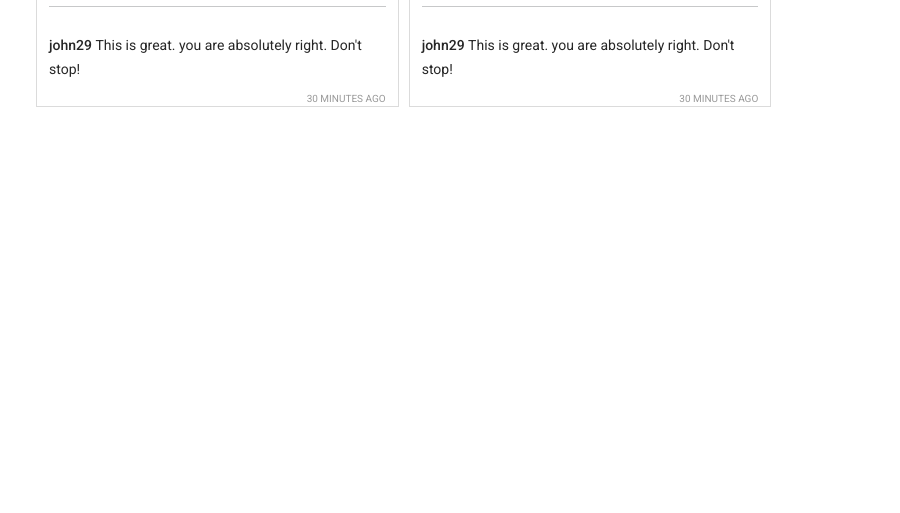
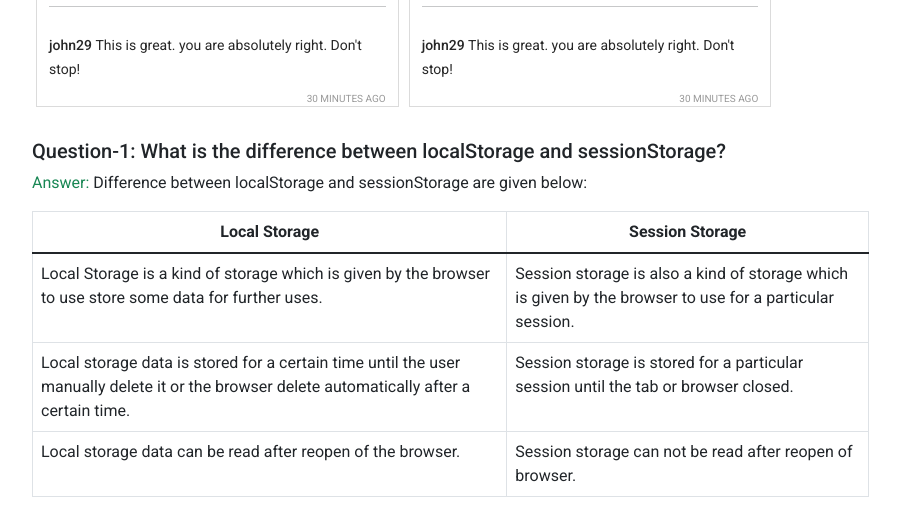
Before and after one commit to noman081/insta-sohor, a plain HTML site: page index.html in a window 1280 px wide. Shown: the part 1425-1938 px from the top of the page, without its empty margins (50-950 px from the left). Before the commit the page ends 1548 px from the top, so only its background shows below. Drawn offline with nearby package versions, Linux system fonts and the light colour scheme.

Commit message:
After adding 1st question

```diff
--- a/index.html
+++ b/index.html
@@ -1,5 +1,6 @@
 <!DOCTYPE html>
 <html lang="en">
+
 <head>
     <meta charset="UTF-8" />
     <meta http-equiv="X-UA-Compatible" content="IE=edge" />
@@ -7,49 +8,28 @@
     <title>Insta-Sohor</title>
     <link rel="stylesheet" href="./css/style.css" />
     <!-- Latest compiled and minified CSS -->
-        <link
-            href="https://cdn.jsdelivr.net/npm/bootstrap@5.1.3/dist/css/bootstrap.min.css"
-            rel="stylesheet"
-            integrity="sha384-1BmE4kWBq78iYhFldvKuhfTAU6auU8tT94WrHftjDbrCEXSU1oBoqyl2QvZ6jIW3"
-            crossorigin="anonymous"
-        />
+    <link href="https://cdn.jsdelivr.net/npm/bootstrap@5.1.3/dist/css/bootstrap.min.css" rel="stylesheet"
+        integrity="sha384-1BmE4kWBq78iYhFldvKuhfTAU6auU8tT94WrHftjDbrCEXSU1oBoqyl2QvZ6jIW3" crossorigin="anonymous" />
 
     <!-- google Montserrat  font  -->
     <link rel="preconnect" href="https://fonts.googleapis.com" />
     <link rel="preconnect" href="https://fonts.gstatic.com" crossorigin />
-        <link
-            href="https://fonts.googleapis.com/css2?family=Montserrat:wght@300;400;500&display=swap"
-            rel="stylesheet"
-        />
-        <link
-            rel="stylesheet"
-            href="https://cdnjs.cloudflare.com/ajax/libs/font-awesome/6.0.0/css/all.min.css"
+    <link href="https://fonts.googleapis.com/css2?family=Montserrat:wght@300;400;500&display=swap" rel="stylesheet" />
+    <link rel="stylesheet" href="https://cdnjs.cloudflare.com/ajax/libs/font-awesome/6.0.0/css/all.min.css"
         integrity="sha512-9usAa10IRO0HhonpyAIVpjrylPvoDwiPUiKdWk5t3PyolY1cOd4DSE0Ga+ri4AuTroPR5aQvXU9xC6qOPnzFeg=="
-            crossorigin="anonymous"
-            referrerpolicy="no-referrer"
-        />
+        crossorigin="anonymous" referrerpolicy="no-referrer" />
 </head>
 
 <body>
     <header>
         <nav class="navbar navbar-expand-lg navbar-light bg-light px-5">
             <a class="navbar-brand" href="#">Insta-Sohor</a>
-                <button
-                    class="navbar-toggler"
-                    type="button"
-                    data-toggle="collapse"
-                    data-target="#navbarSupportedContent"
-                    aria-controls="navbarSupportedContent"
-                    aria-expanded="false"
-                    aria-label="Toggle navigation"
-                >
+            <button class="navbar-toggler" type="button" data-toggle="collapse" data-target="#navbarSupportedContent"
+                aria-controls="navbarSupportedContent" aria-expanded="false" aria-label="Toggle navigation">
                 <span class="navbar-toggler-icon"></span>
             </button>
 
-                <div
-                    class="collapse navbar-collapse justify-content-end"
-                    id="navbarSupportedContent"
-                >
+            <div class="collapse navbar-collapse justify-content-end" id="navbarSupportedContent">
                 <ul class="navbar-nav mr-auto">
                     <li class="nav-link active" role="button" onclick="switchTab( 'posts' )">
                         <i class="fa-solid fa-house"></i>
@@ -77,9 +57,42 @@
             <h1>Reported posts</h1>
         </div>
     </main>
+    <section id="question" class="container mt-3">
+        <div class="first-question w-75">
+            <h5>Question-1: What is the difference between localStorage and sessionStorage?</h5>
+            <p><span class="text-success">Answer: </span>Difference between localStorage and sessionStorage are given
+                below: </p>
+            <table class="table table-hover table-bordered">
+                <thead>
+                    <tr>
+                        <th class="text-center" scope="col">Local Storage</th>
+                        <th class="text-center" scope="col">Session Storage</th>
+                    </tr>
+                </thead>
+                <tbody>
+                    <tr>
+                        <td>Local Storage is a kind of storage which is given by the browser to use store some data for
+                            further uses.</td>
+                        <td>Session storage is also a kind of storage which is given by the browser to use for a
+                            particular session.</td>
+                    </tr>
+                    <tr>
+                        <td>Local storage data is stored for a certain time until the user manually delete it or the
+                            browser delete automatically after a certain time.</td>
+                        <td>Session storage is stored for a particular session until the tab or browser closed.</td>
+                    </tr>
+                    <tr>
+                        <td>Local storage data can be read after reopen of the browser.</td>
+                        <td>Session storage can not be read after reopen of browser.</td>
+                    </tr>
+                </tbody>
+            </table>
+        </div>
+    </section>
     <footer></footer>
 
     <!-- add javascript  file  -->
     <script src="./js/app.js"></script>
 </body>
+
 </html>
--- a/js/app.js
+++ b/js/app.js
@@ -35,17 +35,19 @@ const switchTab = (id) => {
     document.getElementById("posts").style.display = "grid";
     document.getElementById("liked").style.display = "none";
     document.getElementById("reported").style.display = "none";
+    document.getElementById("question").style.display = "block";
   } else if (id === "liked") {
     document.getElementById("liked").style.display = "block";
     document.getElementById("posts").style.display = "none";
     document.getElementById("reported").style.display = "none";
+    document.getElementById("question").style.display = "none";
 
     displayLikedPosts();
   } else {
     document.getElementById("reported").style.display = "block";
     document.getElementById("posts").style.display = "none";
     document.getElementById("liked").style.display = "none";
-
+    document.getElementById("question").style.display = "none";
     displayReportedPosts();
   }
 };
@@ -148,6 +150,7 @@ const displayLikedPosts = () => {
     return;
   }
   document.getElementById("liked").textContent = '';
+  document.getElementById("liked").innerHTML = `<h1>Liked posts</h1>`;
   likedPosts.forEach((post) => {
     const div = createPost(post);
     document.getElementById("liked").appendChild(div);
@@ -160,6 +163,7 @@ const displayReportedPosts = () => {
     return;
   }
   document.getElementById("reported").textContent = '';
+  document.getElementById("reported").innerHTML = `<h1>Reported posts</h1>`;
   reportedPosts.forEach((post) => {
     const div = createPost(post);
     document.getElementById("reported").appendChild(div);
```
Lines whose indentation alone changed are shown as unchanged.
